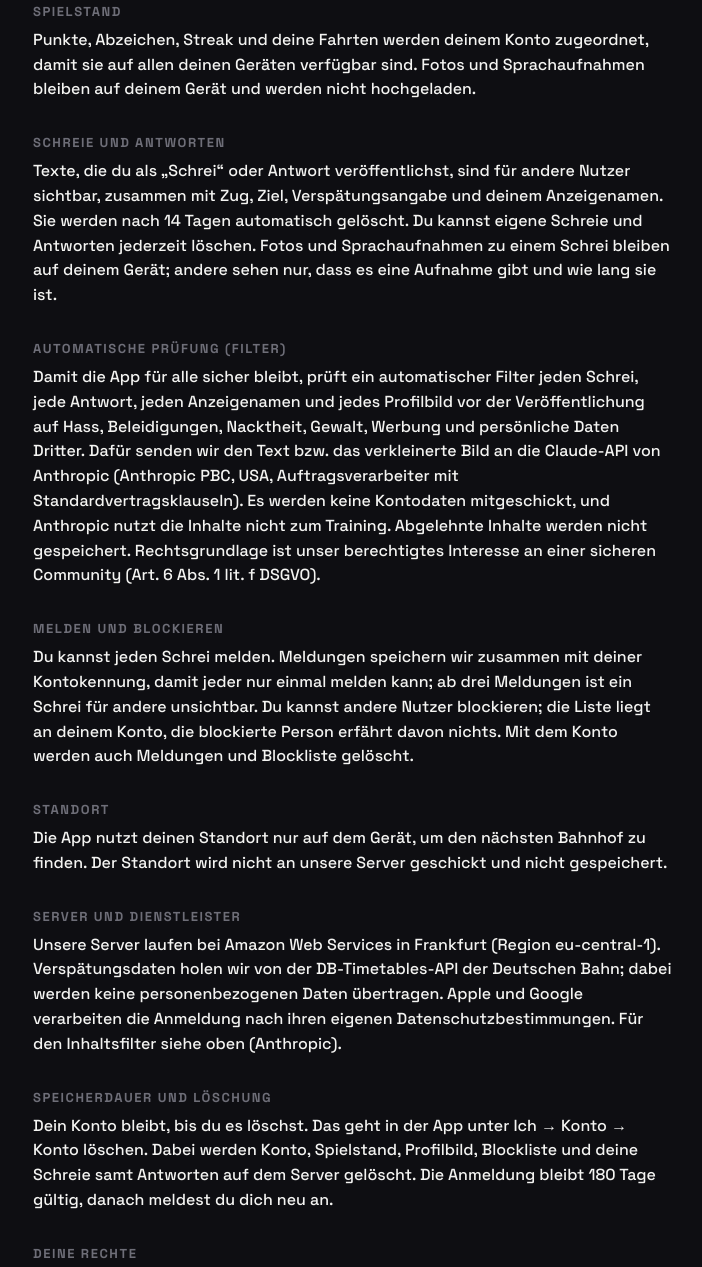
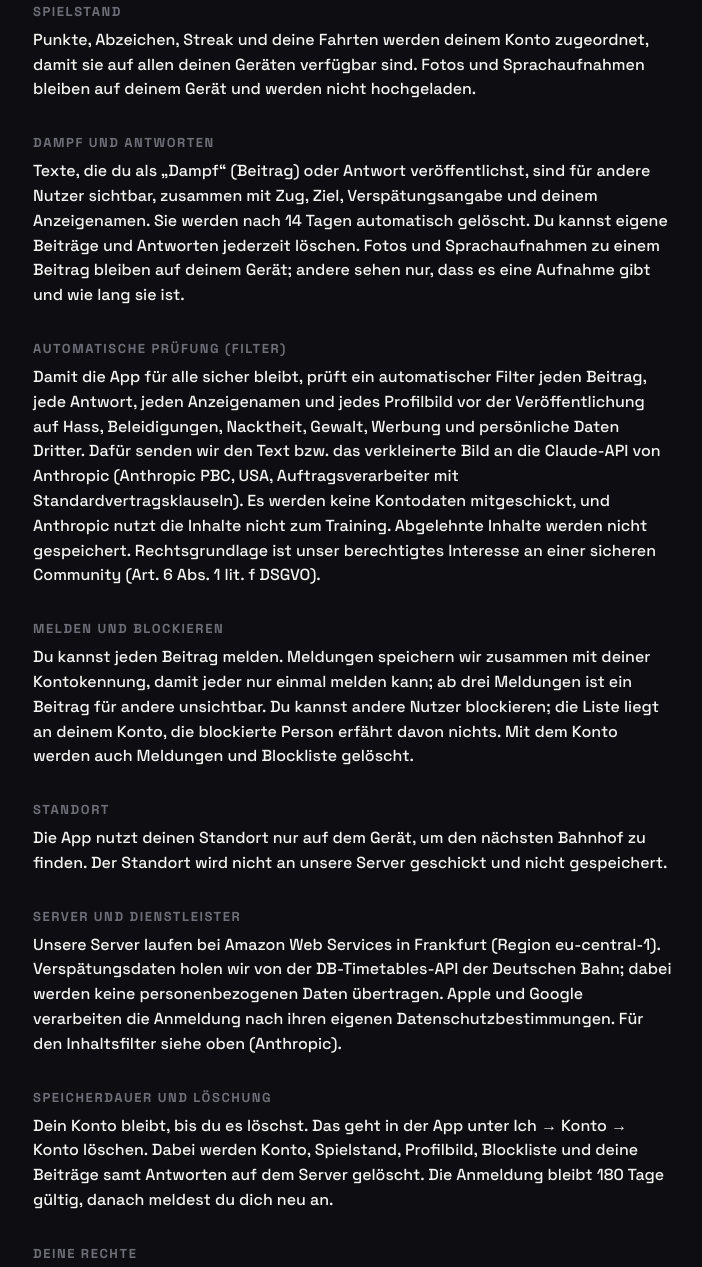
Before and after one commit to Honigeintopf/bahnsinn-site, a plain HTML site: page datenschutz.html in a window 1280 px wide. Shown: the part 580-1847 px from the top of the page, without its empty margins (287-989 px from the left). Drawn offline with Linux system fonts and the light colour scheme.

Commit message:
Wortwahl: Dampf ablassen

```diff
--- a/datenschutz.html
+++ b/datenschutz.html
@@ -35,14 +35,14 @@
   <h2>Spielstand</h2>
   <p>Punkte, Abzeichen, Streak und deine Fahrten werden deinem Konto zugeordnet, damit sie auf allen deinen Geräten verfügbar sind. Fotos und Sprachaufnahmen bleiben auf deinem Gerät und werden nicht hochgeladen.</p>
 
-  <h2>Schreie und Antworten</h2>
-  <p>Texte, die du als „Schrei“ oder Antwort veröffentlichst, sind für andere Nutzer sichtbar, zusammen mit Zug, Ziel, Verspätungsangabe und deinem Anzeigenamen. Sie werden nach 14 Tagen automatisch gelöscht. Du kannst eigene Schreie und Antworten jederzeit löschen. Fotos und Sprachaufnahmen zu einem Schrei bleiben auf deinem Gerät; andere sehen nur, dass es eine Aufnahme gibt und wie lang sie ist.</p>
+  <h2>Dampf und Antworten</h2>
+  <p>Texte, die du als „Dampf“ (Beitrag) oder Antwort veröffentlichst, sind für andere Nutzer sichtbar, zusammen mit Zug, Ziel, Verspätungsangabe und deinem Anzeigenamen. Sie werden nach 14 Tagen automatisch gelöscht. Du kannst eigene Beiträge und Antworten jederzeit löschen. Fotos und Sprachaufnahmen zu einem Beitrag bleiben auf deinem Gerät; andere sehen nur, dass es eine Aufnahme gibt und wie lang sie ist.</p>
 
   <h2>Automatische Prüfung (Filter)</h2>
-  <p>Damit die App für alle sicher bleibt, prüft ein automatischer Filter jeden Schrei, jede Antwort, jeden Anzeigenamen und jedes Profilbild vor der Veröffentlichung auf Hass, Beleidigungen, Nacktheit, Gewalt, Werbung und persönliche Daten Dritter. Dafür senden wir den Text bzw. das verkleinerte Bild an die Claude-API von Anthropic (Anthropic PBC, USA, Auftragsverarbeiter mit Standardvertragsklauseln). Es werden keine Kontodaten mitgeschickt, und Anthropic nutzt die Inhalte nicht zum Training. Abgelehnte Inhalte werden nicht gespeichert. Rechtsgrundlage ist unser berechtigtes Interesse an einer sicheren Community (Art. 6 Abs. 1 lit. f DSGVO).</p>
+  <p>Damit die App für alle sicher bleibt, prüft ein automatischer Filter jeden Beitrag, jede Antwort, jeden Anzeigenamen und jedes Profilbild vor der Veröffentlichung auf Hass, Beleidigungen, Nacktheit, Gewalt, Werbung und persönliche Daten Dritter. Dafür senden wir den Text bzw. das verkleinerte Bild an die Claude-API von Anthropic (Anthropic PBC, USA, Auftragsverarbeiter mit Standardvertragsklauseln). Es werden keine Kontodaten mitgeschickt, und Anthropic nutzt die Inhalte nicht zum Training. Abgelehnte Inhalte werden nicht gespeichert. Rechtsgrundlage ist unser berechtigtes Interesse an einer sicheren Community (Art. 6 Abs. 1 lit. f DSGVO).</p>
 
   <h2>Melden und Blockieren</h2>
-  <p>Du kannst jeden Schrei melden. Meldungen speichern wir zusammen mit deiner Kontokennung, damit jeder nur einmal melden kann; ab drei Meldungen ist ein Schrei für andere unsichtbar. Du kannst andere Nutzer blockieren; die Liste liegt an deinem Konto, die blockierte Person erfährt davon nichts. Mit dem Konto werden auch Meldungen und Blockliste gelöscht.</p>
+  <p>Du kannst jeden Beitrag melden. Meldungen speichern wir zusammen mit deiner Kontokennung, damit jeder nur einmal melden kann; ab drei Meldungen ist ein Beitrag für andere unsichtbar. Du kannst andere Nutzer blockieren; die Liste liegt an deinem Konto, die blockierte Person erfährt davon nichts. Mit dem Konto werden auch Meldungen und Blockliste gelöscht.</p>
 
   <h2>Standort</h2>
   <p>Die App nutzt deinen Standort nur auf dem Gerät, um den nächsten Bahnhof zu finden. Der Standort wird nicht an unsere Server geschickt und nicht gespeichert.</p>
@@ -51,7 +51,7 @@
   <p>Unsere Server laufen bei Amazon Web Services in Frankfurt (Region eu-central-1). Verspätungsdaten holen wir von der DB-Timetables-API der Deutschen Bahn; dabei werden keine personenbezogenen Daten übertragen. Apple und Google verarbeiten die Anmeldung nach ihren eigenen Datenschutzbestimmungen. Für den Inhaltsfilter siehe oben (Anthropic).</p>
 
   <h2>Speicherdauer und Löschung</h2>
-  <p>Dein Konto bleibt, bis du es löschst. Das geht in der App unter Ich → Konto → Konto löschen. Dabei werden Konto, Spielstand, Profilbild, Blockliste und deine Schreie samt Antworten auf dem Server gelöscht. Die Anmeldung bleibt 180 Tage gültig, danach meldest du dich neu an.</p>
+  <p>Dein Konto bleibt, bis du es löschst. Das geht in der App unter Ich → Konto → Konto löschen. Dabei werden Konto, Spielstand, Profilbild, Blockliste und deine Beiträge samt Antworten auf dem Server gelöscht. Die Anmeldung bleibt 180 Tage gültig, danach meldest du dich neu an.</p>
 
   <h2>Deine Rechte</h2>
   <p>Du hast das Recht auf Auskunft, Berichtigung, Löschung, Einschränkung der Verarbeitung, Datenübertragbarkeit und Widerspruch sowie auf Beschwerde bei einer Datenschutzaufsichtsbehörde. Schreib uns dafür an die oben genannte Adresse.</p>
```
Also changed, not shown: index.html (+1 -1 lines).
